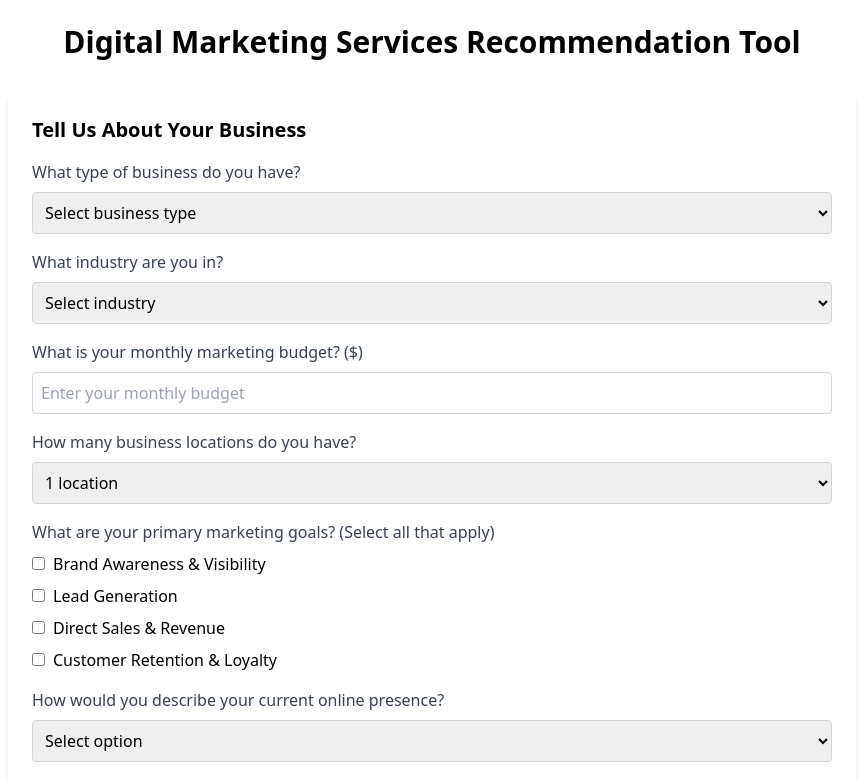
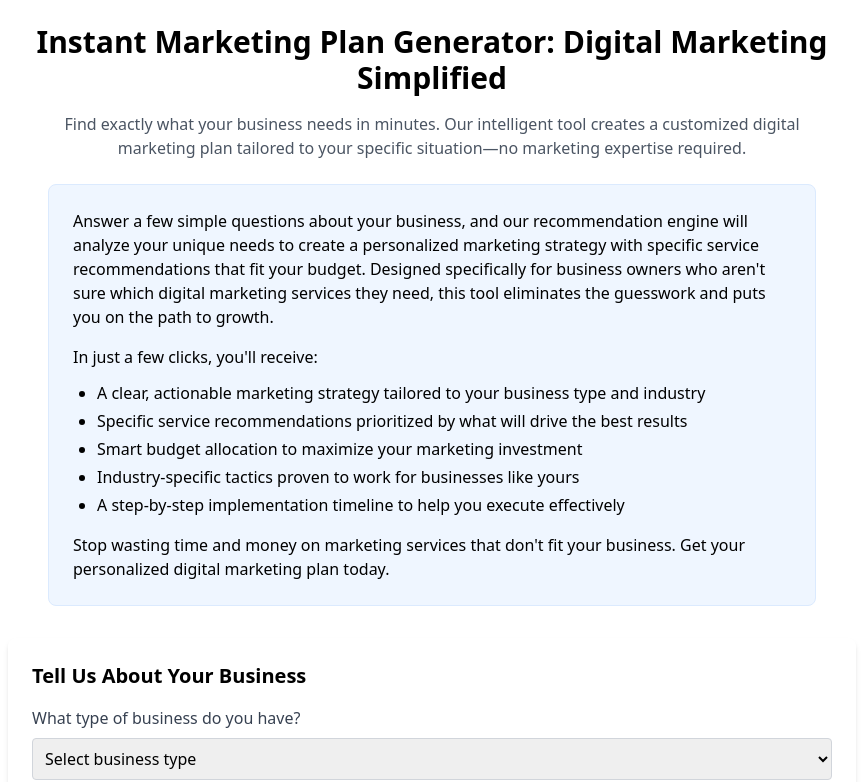
Before and after one commit to ryankelly77/pyrus-recommend-engine, a React (Create React App) app: page / in a window 1280 px wide. Shown: the top 782 px of the page, without its empty margins (208-1071 px from the left). Built offline with nearby package versions, Linux system fonts and the light colour scheme.

Commit message:
Deploy marketing plan generator - Mon Apr  7 12:03:56 CDT 2025

```diff
--- a/src/MarketingRecommendationEngine.tsx
+++ b/src/MarketingRecommendationEngine.tsx
@@ -570,7 +570,27 @@ let servicePriorities = Object.keys(services)
 
   return (
     <div className="flex flex-col items-center p-6 max-w-4xl mx-auto">
-      <h1 className="text-3xl font-bold mb-8 text-center">Digital Marketing Services Recommendation Tool</h1>
+    <h1 className="text-3xl font-bold mb-4 text-center">Instant Marketing Plan Generator: Digital Marketing Simplified</h1>
+    <p className="text-center text-gray-600 mb-6 max-w-3xl">
+      Find exactly what your business needs in minutes. Our intelligent tool creates a customized digital marketing plan tailored to your specific situation—no marketing expertise required.
+    </p>
+
+    <div className="bg-blue-50 p-6 rounded-lg border border-blue-100 mb-8 max-w-3xl">
+      <p className="mb-4">
+        Answer a few simple questions about your business, and our recommendation engine will analyze your unique needs to create a personalized marketing strategy with specific service recommendations that fit your budget. Designed specifically for business owners who aren't sure which digital marketing services they need, this tool eliminates the guesswork and puts you on the path to growth.
+      </p>
+      <p className="mb-3">In just a few clicks, you'll receive:</p>
+      <ul className="list-disc pl-6 mb-4 space-y-1">
+        <li>A clear, actionable marketing strategy tailored to your business type and industry</li>
+        <li>Specific service recommendations prioritized by what will drive the best results</li>
+        <li>Smart budget allocation to maximize your marketing investment</li>
+        <li>Industry-specific tactics proven to work for businesses like yours</li>
+        <li>A step-by-step implementation timeline to help you execute effectively</li>
+      </ul>
+      <p className="font-medium">
+        Stop wasting time and money on marketing services that don't fit your business. Get your personalized digital marketing plan today.
+      </p>
+    </div>
 
       {!submitted ? (
         <div className="w-full bg-white p-6 rounded-lg shadow-md">
```
Also changed, not shown: 11 other files (tests, documents, lock files or other folders).
